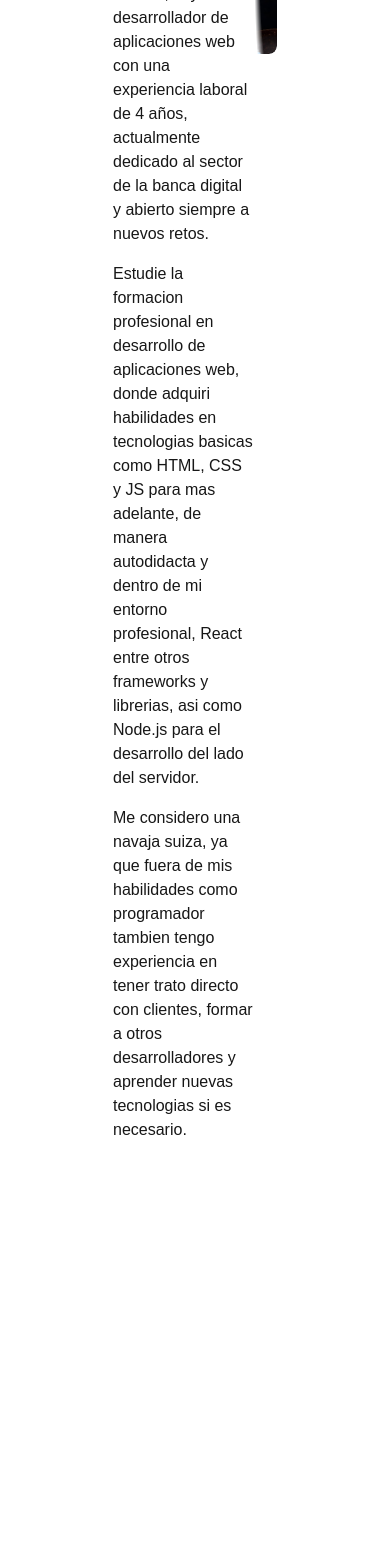
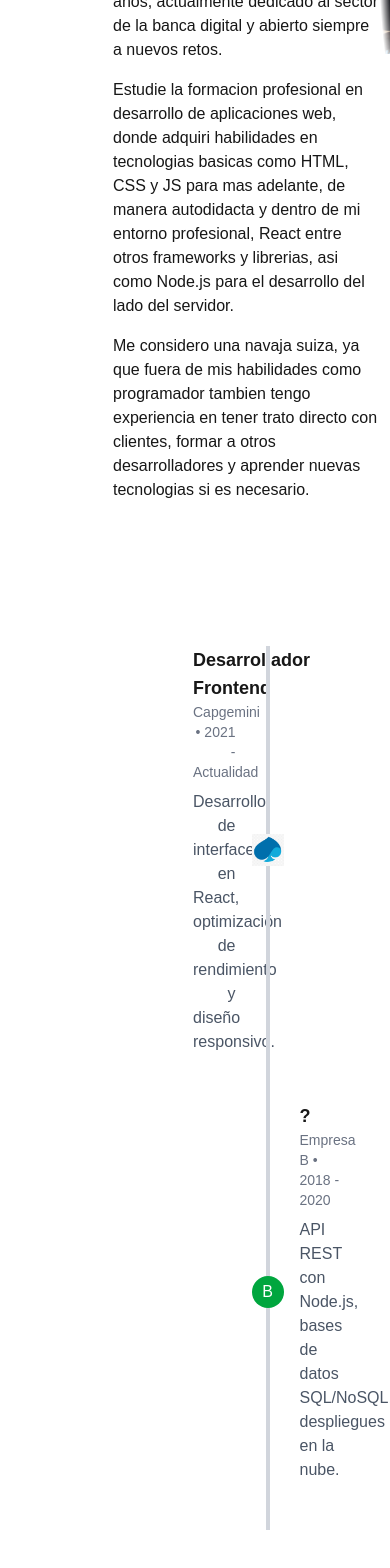
Before and after one commit to Ivanmg10/myself, a Next.js app: page /pages/about in a window 390 px wide. Shown: the part 350-1918 px from the top of the page. Before the commit the page ends 1556 px from the top, so only its background shows below. Built offline with nearby package versions, Linux system fonts and the light colour scheme.

Commit message:
feat: create line component

```diff
--- /dev/null
+++ b/src/app/components/about-me-component/AboutMeComponent.tsx
@@ -0,0 +1,39 @@
+import Image from "next/image";
+import picture from "../../../../public/yo.jpg";
+
+export default function AboutMeComponent() {
+  return (
+    <div className="row-span-3 col-span-1 p-4 flex justify-around about-me-left">
+      <div>
+        <div className=" max-w-4xl">
+          <h1 className="text-4xl font-bold mb-4">Sobre mi</h1>
+          <p className="mb-4">
+            Buenas! Mi nombre es Ivan, soy un desarrollador de aplicaciones web
+            con una experiencia laboral de 4 años, actualmente dedicado al
+            sector de la banca digital y abierto siempre a nuevos retos.
+          </p>
+          <p className="mb-4">
+            Estudie la formacion profesional en desarrollo de aplicaciones web,
+            donde adquiri habilidades en tecnologias basicas como HTML, CSS y JS
+            para mas adelante, de manera autodidacta y dentro de mi entorno
+            profesional, React entre otros frameworks y librerias, asi como
+            Node.js para el desarrollo del lado del servidor.
+          </p>
+          <p className="mb-4">
+            Me considero una navaja suiza, ya que fuera de mis habilidades como
+            programador tambien tengo experiencia en tener trato directo con
+            clientes, formar a otros desarrolladores y aprender nuevas
+            tecnologias si es necesario.
+          </p>
+        </div>
+      </div>
+      <div>
+        <Image
+          className="h-48 w-full object-cover md:h-full md:w-90 mask-radial-[100%_100%] mask-radial-from-75% mask-radial-at-right rounded-r-lg"
+          src={picture}
+          alt="Ivan"
+        />
+      </div>
+    </div>
+  );
+}
--- /dev/null
+++ b/src/app/components/about-me-line/AboutMeLine.tsx
@@ -0,0 +1,44 @@
+import cap from "../../../../public/capgemini_logo.png";
+import Image from "next/image";
+
+export default function AboutMeLine() {
+  return (
+    <div className="row-span-3 col-span-1 p-4 flex justify-around m-20 about-me-right">
+      <div className="relative max-w-4xl mx-auto">
+        <div className="absolute left-1/2 top-0 bottom-0 w-1 bg-gray-300 -translate-x-1/2"></div>
+
+        <div className="mb-12 flex items-center w-full">
+          <div className="w-1/2 pr-8 text-right">
+            <h3 className="text-lg font-semibold">Desarrollador Frontend</h3>
+            <p className="text-sm text-gray-500">
+              Capgemini • 2021 - Actualidad
+            </p>
+            <p className="mt-2 text-gray-600">
+              Desarrollo de interfaces en React, optimización de rendimiento y
+              diseño responsivo.
+            </p>
+          </div>
+          <div className="relative z-10 flex items-center justify-center w-8 h-8 bg-blue-600 rounded-full text-white -ml-4 -mr-4">
+            <Image src={cap} alt="Capgemini" />
+          </div>
+          <div className="w-1/2"></div>
+        </div>
+
+        <div className="mb-12 flex items-center w-full">
+          <div className="w-1/2"></div>
+          <div className="relative z-10 flex items-center justify-center w-8 h-8 bg-green-600 rounded-full text-white -ml-4 -mr-4">
+            B
+          </div>
+          <div className="w-1/2 pl-8 text-left">
+            <h3 className="text-lg font-semibold">?</h3>
+            <p className="text-sm text-gray-500">Empresa B • 2018 - 2020</p>
+            <p className="mt-2 text-gray-600">
+              API REST con Node.js, bases de datos SQL/NoSQL, despliegues en la
+              nube.
+            </p>
+          </div>
+        </div>
+      </div>
+    </div>
+  );
+}
--- a/src/app/components/app-header/DefaultHeader.tsx
+++ b/src/app/components/app-header/DefaultHeader.tsx
@@ -14,9 +14,9 @@ export default function DefaultHeader() {
             stroke="currentColor"
           >
             <path
-              stroke-linecap="round"
-              stroke-linejoin="round"
-              stroke-width="2"
+              strokeLinecap="round"
+              strokeLinejoin="round"
+              strokeWidth="2"
               d="M21 21l-6-6m2-5a7 7 0 11-14 0 7 7 0 0114 0z"
             />
           </svg>
@@ -45,8 +45,8 @@ export default function DefaultHeader() {
               className="size-6"
             >
               <path
-                stroke-linecap="round"
-                stroke-linejoin="round"
+                strokeLinecap="round"
+                strokeLinejoin="round"
                 d="M9.879 7.519c1.171-1.025 3.071-1.025 4.242 0 1.172 1.025 1.172 2.687 0 3.712-.203.179-.43.326-.67.442-.745.361-1.45.999-1.45 1.827v.75M21 12a9 9 0 1 1-18 0 9 9 0 0 1 18 0Zm-9 5.25h.008v.008H12v-.008Z"
               />
             </svg>
@@ -61,8 +61,8 @@ export default function DefaultHeader() {
               className="size-6"
             >
               <path
-                stroke-linecap="round"
-                stroke-linejoin="round"
+                strokeLinecap="round"
+                strokeLinejoin="round"
                 d="M9.879 7.519c1.171-1.025 3.071-1.025 4.242 0 1.172 1.025 1.172 2.687 0 3.712-.203.179-.43.326-.67.442-.745.361-1.45.999-1.45 1.827v.75M21 12a9 9 0 1 1-18 0 9 9 0 0 1 18 0Zm-9 5.25h.008v.008H12v-.008Z"
               />
             </svg>
@@ -77,8 +77,8 @@ export default function DefaultHeader() {
               className="size-6"
             >
               <path
-                stroke-linecap="round"
-                stroke-linejoin="round"
+                strokeLinecap="round"
+                strokeLinejoin="round"
                 d="M9.879 7.519c1.171-1.025 3.071-1.025 4.242 0 1.172 1.025 1.172 2.687 0 3.712-.203.179-.43.326-.67.442-.745.361-1.45.999-1.45 1.827v.75M21 12a9 9 0 1 1-18 0 9 9 0 0 1 18 0Zm-9 5.25h.008v.008H12v-.008Z"
               />
             </svg>
--- a/src/app/layout.tsx
+++ b/src/app/layout.tsx
@@ -25,10 +25,10 @@ export default function RootLayout({
 }>) {
   return (
     <html lang="en">
-      <DefaultHeader />
       <body
         className={`${geistSans.variable} ${geistMono.variable} antialiased`}
       >
+        <DefaultHeader />
         {children}
       </body>
     </html>
--- a/src/app/page.tsx
+++ b/src/app/page.tsx
@@ -6,7 +6,7 @@ export default function Home() {
     <div className="font-sans grid grid-rows-[20px_1fr_20px] items-center justify-items-center p-8 pb-20 gap-16 main-page-body">
       <main className="flex flex-col gap-[32px] row-start-2 items-center sm:items-start">
         <div className="typewriter">
-          <h1 className="text-5xl">Ivan Marquez Garcia.</h1>
+          <h1 className="text-5xl">Iván Márquez García.</h1>
         </div>
 
         <div className="flex gap-4 items-center flex-col sm:flex-row">
--- a/src/app/pages/about/about.css
+++ b/src/app/pages/about/about.css
@@ -1,10 +1,10 @@
-    .about-me {
+    .about-me-left {
       opacity: 0;
       transform: translateX(50px);
-      animation: aparecer 1s ease-out forwards;
+      animation: aparecer-left 1s ease-out forwards;
     }
 
-    @keyframes aparecer {
+    @keyframes aparecer-left {
       from {
         opacity: 0;
         transform: translateX(50px);
@@ -14,3 +14,21 @@
         transform: translateX(0);
       }
     }
+
+
+      .about-me-right {
+      opacity: 0;
+      transform: translateX(-50px);
+      animation: aparecer-right 1s ease-out forwards;
+    }
+
+    @keyframes aparecer-right {
+      from {
+        opacity: 0;
+        transform: translateX(-50px);
+      }
+      to {
+        opacity: 1;
+        transform: translateX(0);
+      }
+    }
--- a/src/app/pages/about/page.tsx
+++ b/src/app/pages/about/page.tsx
@@ -1,43 +1,15 @@
-import Image from "next/image";
-import picture from "../../../../public/yo.jpg";
 import "./about.css";
+import AboutMeComponent from "@/app/components/about-me-component/AboutMeComponent";
+
+import AboutMeLine from "@/app/components/about-me-line/AboutMeLine";
 
 export default function AboutPage() {
   return (
     <div className="flex justify-center">
-      <div className="grid grid-flow-col grid-rows-3 gap-4 p-8 main-body w-2/3 about-me">
-        <div className="row-span-3 col-span-1 p-4 flex justify-around">
-          <div>
-            <div className=" max-w-4xl">
-              <h1 className="text-4xl font-bold mb-4">Sobre mi</h1>
-              <p className="mb-4">
-                Buenas! Mi nombre es Ivan, soy un desarrollador de aplicaciones
-                web con una experiencia laboral de 4 años, actualmente dedicado
-                al sector de la banca digital y abierto siempre a nuevos retos.
-              </p>
-              <p className="mb-4">
-                Estudie la formacion profesional en desarrollo de aplicaciones
-                web, donde adquiri habilidades en tecnologias basicas como HTML,
-                CSS y JS para mas adelante, de manera autodidacta y dentro de mi
-                entorno profesional, React entre otros frameworks y librerias,
-                asi como Node.js para el desarrollo del lado del servidor.
-              </p>
-              <p className="mb-4">
-                Me considero una navaja suiza, ya que fuera de mis habilidades
-                como programador tambien tengo experiencia en tener trato
-                directo con clientes, formar a otros desarrolladores y aprender
-                nuevas tecnologias si es necesario.
-              </p>
-            </div>
-          </div>
-          <div>
-            <Image
-              className="h-48 w-full object-cover md:h-full md:w-90 mask-radial-[100%_100%] mask-radial-from-75% mask-radial-at-right rounded-r-lg"
-              src={picture}
-              alt="Ivan"
-            />
-          </div>
-        </div>
+      <div className="grid grid-col-1 grid-rows-3 gap-4 p-8 main-body w-2/3 ">
+        <AboutMeComponent />
+
+        <AboutMeLine />
       </div>
     </div>
   );
```
Also changed, not shown: public/capgemini_logo.png (added).
